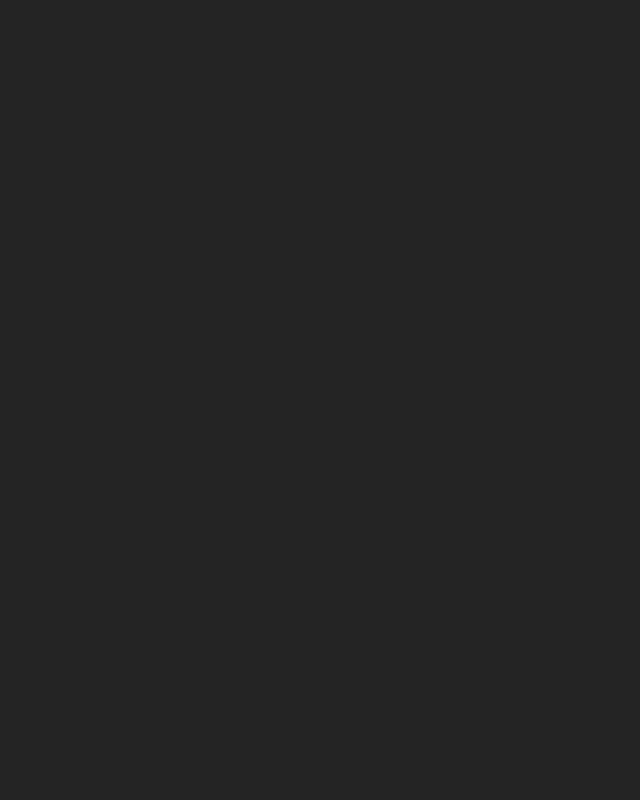
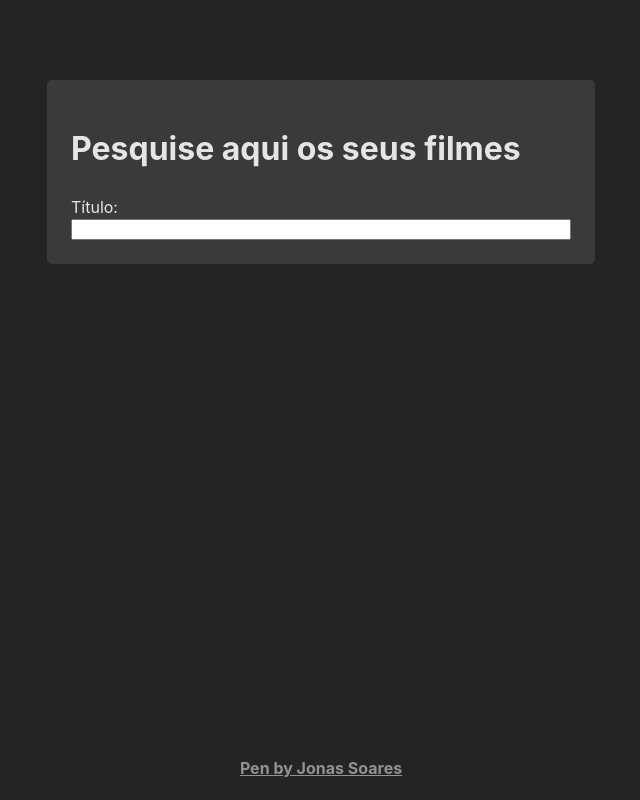
Before and after one commit to netrometro/upe-prova-final-2022-2, a React (Vite) app in the folder web/: page /FiltrarFilmes in a window 1280 px wide. Before the commit this address had no page. Shown: the whole page, without its empty margins (319-959 px from the left). Built offline with nearby package versions, Linux system fonts and the light colour scheme; no server answers.

Commit message:
Criação da página de filtro  no frontend

```diff
--- a/web/src/App.tsx
+++ b/web/src/App.tsx
@@ -8,6 +8,7 @@ import Home from "./Home";
 import AnimalPag from "./pages/animal/index";
 import Filmes from "./pages/Filmes/Filmes";
 import ListFilmes from "./pages/Filmes/ListFilmes";
+import FiltrarFilmes from './pages/Filmes/FiltrarFilmes';
 
 export default function App() {
 
@@ -27,6 +28,7 @@ export default function App() {
             <Routes>
               <Route path="/filmes" element={<Filmes />} />
               <Route path="/ListaFilmes" element={<ListFilmes />} />
+              <Route path="/FiltrarFilmes" element={<FiltrarFilmes />} />
               <Route path="/dragQueens" element={<ListdragQueens/>} />
               <Route path="/dragQueens/create" element={<AddDragQueen/>} />
               <Route path='/' element={ <Home /> } />
--- a/web/src/pages/Filmes/Filmes.tsx
+++ b/web/src/pages/Filmes/Filmes.tsx
@@ -105,6 +105,8 @@ export default function Filmes() {
           <button type="submit">Enviar</button>
         </form>
         <Link to={"/ListaFilmes"}>Veja aqui a sua lista de filmes</Link>
+        <br />
+        <Link to={"/FiltrarFilmes"}>Busque aqui os seus filmes</Link>
       </div>
 
       <a
--- /dev/null
+++ b/web/src/pages/Filmes/FiltrarFilmes.tsx
@@ -0,0 +1,64 @@
+import React, { useEffect, useState } from "react";
+import api from "../../services/api";
+
+export default function FiltrarFilmes() {
+  const [filmes, setFilmes] = useState([]);
+
+  useEffect(() => {
+    async function loadFilmes() {
+      try {
+        const response = await api.get("filmes");
+        setFilmes(response.data.data);
+      } catch (error) {
+        console.error(error);
+      }
+    }
+    loadFilmes();
+  }, []);
+
+  return (
+    <>
+      <div
+        style={{
+          maxWidth: "500px",
+          margin: "10vh auto",
+          padding: "24px",
+          borderRadius: "5px",
+          background: "rgba(255, 255, 255, 0.1)",
+        }}
+      >
+        <h1>Pesquise aqui os seus filmes</h1>
+        <div
+            style={{
+              display: "flex",
+              justifyContent: "flex-start",
+              flexDirection: "column",
+              gap: "2%",
+            }}
+          >
+            <label htmlFor="titulo">Título:</label>
+            <input
+              type="text"
+            />
+          </div>
+      </div>
+
+      <a
+        style={{
+          position: "fixed",
+          zIndex: 10,
+          bottom: "20px",
+          left: "50%",
+          color: "#fff",
+          transform: "translateX(-50%)",
+          fontWeight: 700,
+          opacity: 0.5,
+        }}
+        href="https://github.com/Jonas-eng-21"
+        target="_blank"
+      >
+        Pen by Jonas Soares
+      </a>
+    </>
+  );
+}
```
